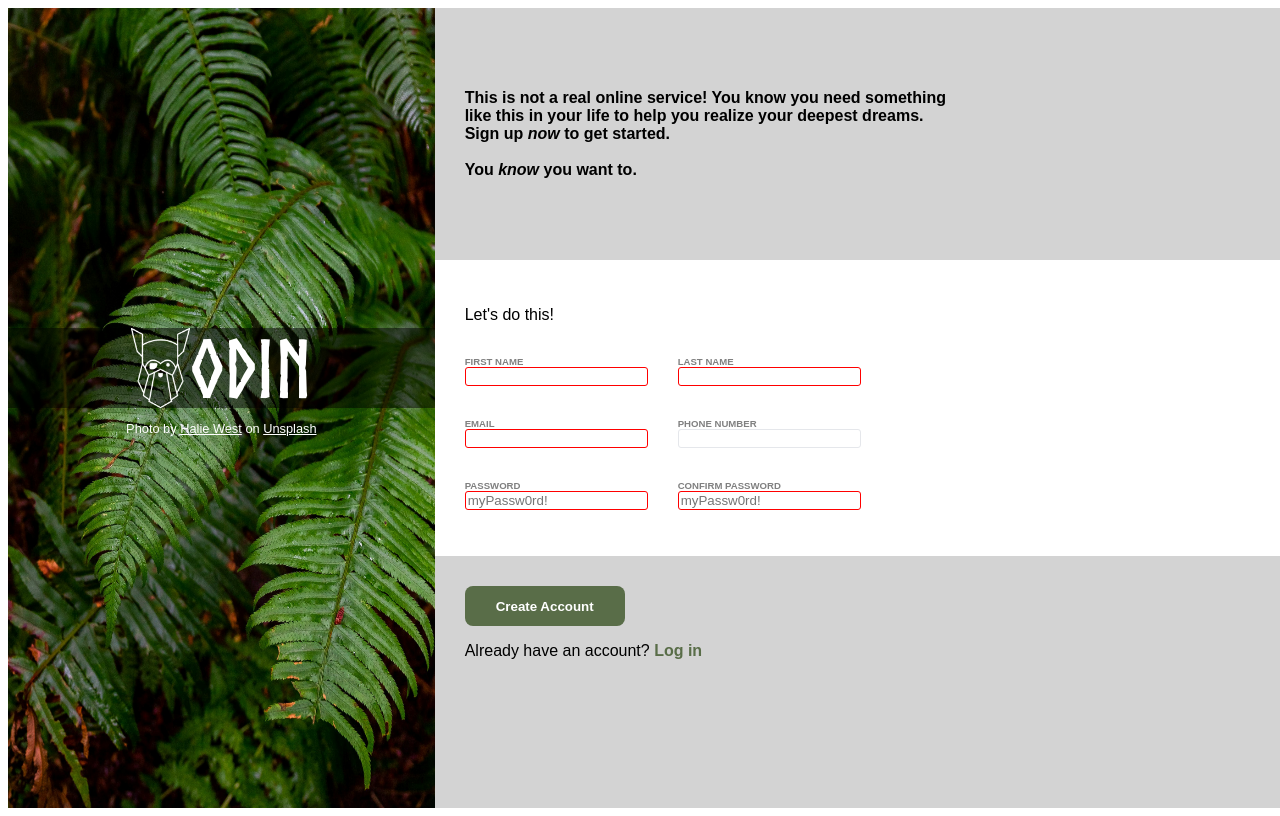
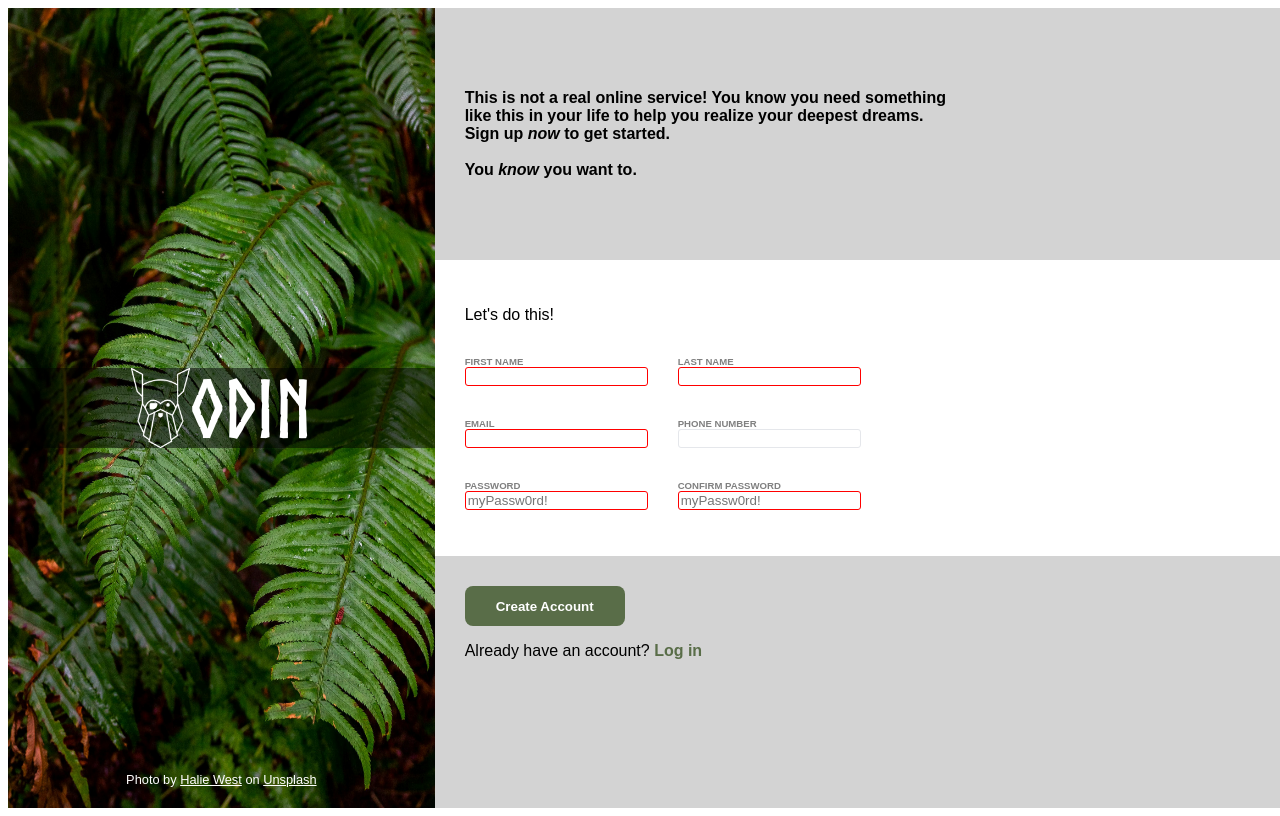
Before and after one commit to Pietro-GAS/odin-sign-up-form, a plain HTML site: page index.html in a window 1280 px wide. Drawn offline with Linux system fonts and the light colour scheme.

Commit message:
fix credit positioning

```diff
--- a/css/style.css
+++ b/css/style.css
@@ -16,11 +16,12 @@
 
 .sidebar {
     flex: 1 0 0%;
+    height: 100%;
     display: flex;
     flex-direction: column;
+    justify-content: center;
     align-items: center;
-    justify-content: flex-start;
-    padding-top: 25%;
+    /*padding-top: 25%;*/
     background-image: url('../img/background.jpg');
     background-size: 100% 100%;
 }
@@ -49,7 +50,8 @@ img.logo {
 .credit {
     color: white;
     font-size: 0.8rem;
-    justify-self: flex-end;
+    position: absolute;
+    bottom: 0px;
 }
 
 .form {
```
